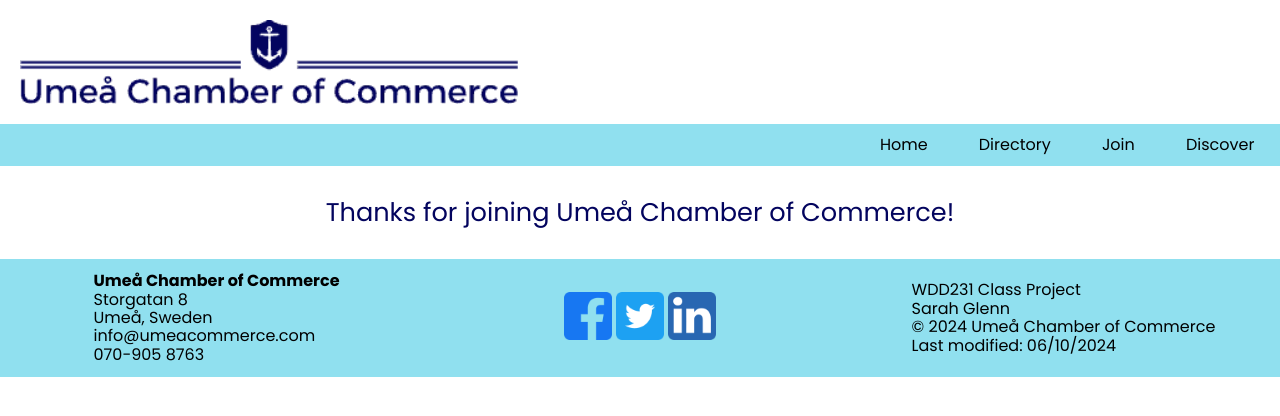
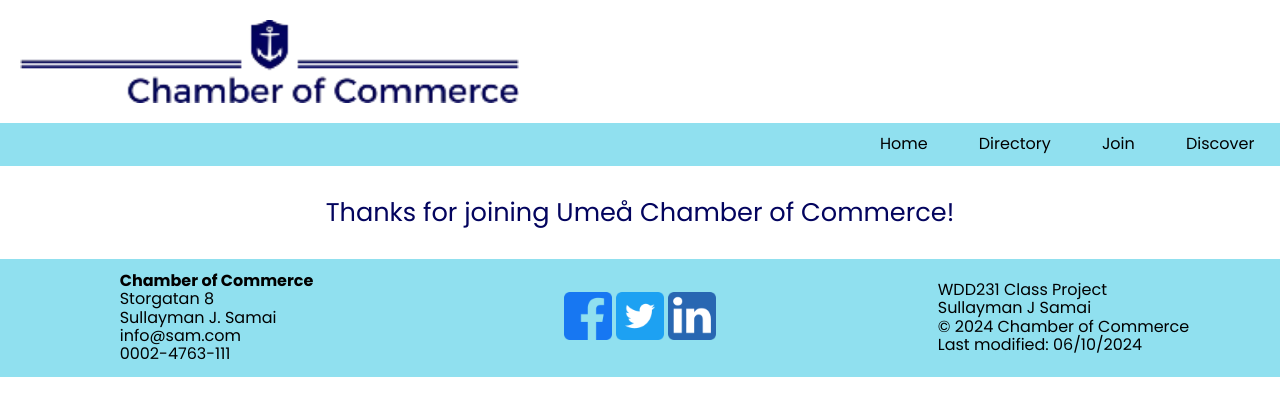
Before and after one commit to sullayman1/wdd231, a plain HTML site: page chamber/thankyou.html in a window 1280 px wide. Drawn offline with Linux system fonts and the light colour scheme.

Commit message:
I have just updated my thankyou page

```diff
--- a/chamber/thankyou.html
+++ b/chamber/thankyou.html
@@ -4,20 +4,20 @@
 <head>
     <meta charset="UTF-8">
     <meta name="viewport" content="width=device-width, initial-scale=1.0">
-    <title>Umeå Chamber of Commerce</title>
-    <meta name="description" content="Thanks for joining the Umeå Chamber of Commerce">
-    <meta name="author" content="Sarah Glenn">
-    <meta property="og:title" content="Umeå Chamber of Commerce">
+    <title> Chamber of Commerce</title>
+    <meta name="description" content="Thanks for joining the  Chamber of Commerce">
+    <meta name="author" content="Sullayman J samai">
+    <meta property="og:title" content=" Chamber of Commerce">
     <meta property="og:type" content="website">
     <meta property="og:image" content="http://127.0.0.1:5500/chamber/images/join1600x500.webp">
     <meta property="og:image:alt" content="Top down view of business meeting">
-    <meta property="og:url" content="https://www.sarahaglenn/github.io/wdd231/chamber/thankyou.html">
-    <meta property="og:description" content="Thanks for joining the Umeå Chamber of Commerce">
-    <meta property="og:site_name" content="Umeå Chamber of Commerce">
+    <meta property="og:url" content="https://www.sullayman1/github.io/wdd231/chamber/thankyou.html">
+    <meta property="og:description" content="Thanks for joining the Chamber of Commerce">
+    <meta property="og:site_name" content=" Chamber of Commerce">
     <meta name="twitter:card" content="summary">
-    <meta name="twitter:site" content="Umeå Chamber of Commerce">
-    <meta name="twitter:title" content="Umeå Chamber of Commerce">
-    <meta name="twitter:description" content="Thanks for joining the Umeå Chamber of Commerce">
+    <meta name="twitter:site" content=" Chamber of Commerce">
+    <meta name="twitter:title" content=" Chamber of Commerce">
+    <meta name="twitter:description" content="Thanks for joining the Chamber of Commerce">
     <meta name="twitter:image" content="http://127.0.0.1:5500/chamber/images/join1600x500.webp">
     <meta name="twitter:image:alt" content="Business meeting at a table">
     <link rel="stylesheet" href="styles/normalize.css">
@@ -32,7 +32,7 @@
 
 <body>
     <header>
-        <img src="images/umea-logo400x67.webp"
+        <img src="images/umea-logo300x50.png"
             alt="Logo for Umeå Chamber of Commerce" width="300">
     </header>
     <nav id="animate">
@@ -50,11 +50,11 @@
     </main>
     <footer>
         <section class="contact">
-            <h4>Umeå Chamber of Commerce</h4>
+            <h4>Chamber of Commerce</h4>
             <p>Storgatan 8</p>
-            <p>Umeå, Sweden</p>
-            <p>info@umeacommerce.com</p>
-            <p>070-905 8763</p>
+            <p>Sullayman J. Samai</p>
+            <p>info@sam.com</p>
+            <p>0002-4763-111</p>
         </section>
         <div id="social">
             <a href="https://facebook.com"><img src="images/facebook-icon.png" alt="Facebook icon" width="48"
@@ -66,8 +66,8 @@
         </div>
         <div class="wdd231">
             <p>WDD231 Class Project</p>
-            <p>Sarah Glenn</p>
-            <p>© <span id="currentyear"></span> Umeå Chamber of Commerce</p>
+            <p>Sullayman J Samai</p>
+            <p>© <span id="currentyear"></span> Chamber of Commerce</p>
             <p id="lastModified"></p>
         </div>
     </footer>
```
